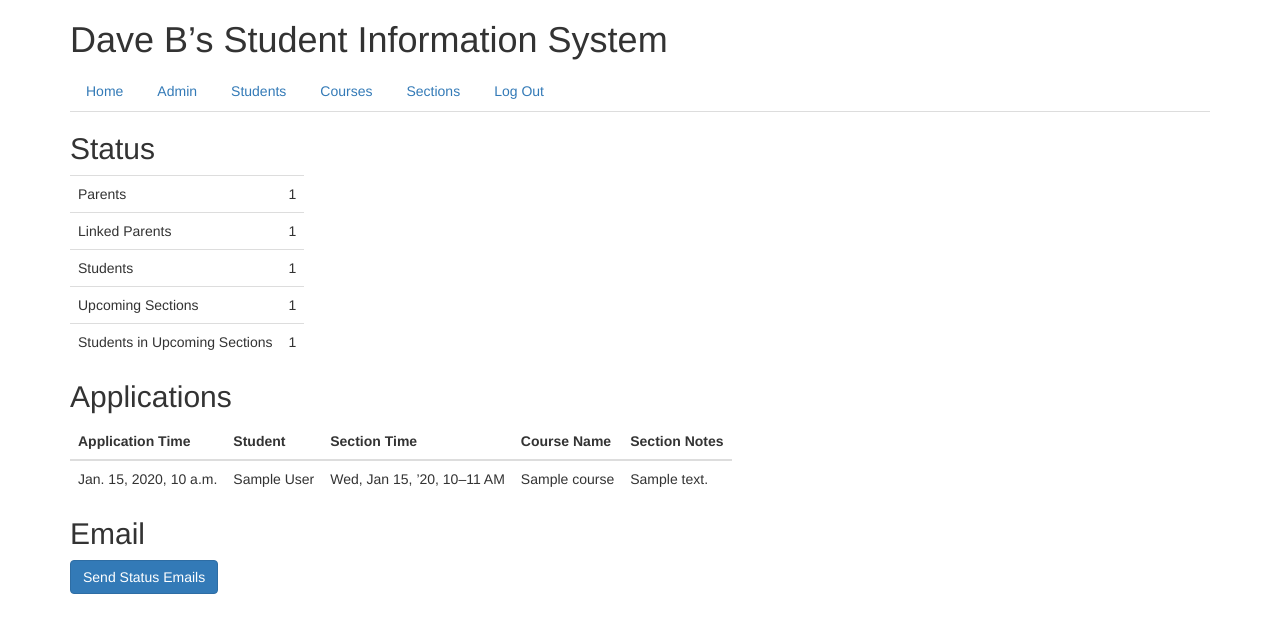
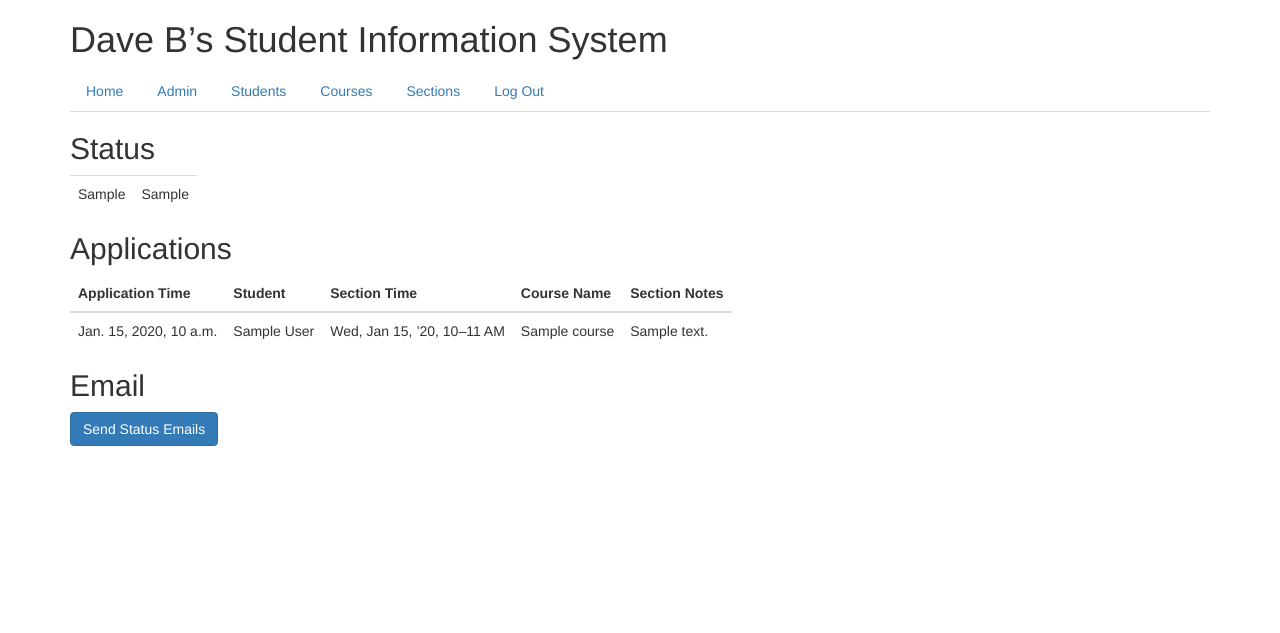
Before and after one commit to dcbriccetti/stusched, a Django app: template app/templates/app/admin.html in a window 1280 px wide. Shown: the top 633 px of the page. Run offline with Django 3.2, Linux system fonts and the light colour scheme; a user stored in the database is signed in; tables that the repository leaves empty hold one stand-in row (values such as "Sample post"); the template is opened without the code that fills it: values that come from a table or form of the project are taken from there, most other values are stand-ins (such as "Sample title", 1, 10 or a date in 2020); parts of the project's set-up code (start-up, migrations or seed data) failed here and were passed over; some libraries are stand-ins or nearby versions.

Commit message:
Simplify stats generation

```diff
--- a/app/templates/app/admin.html
+++ b/app/templates/app/admin.html
@@ -8,26 +8,12 @@
         <h2>Status</h2>
         <table class="table table-nonfluid">
             <tbody>
+            {% for row in status %}
                 <tr>
-                    <td>Parents</td>
-                    <td>{{ status.num_parents }}</td>
+                    <td>{{ row.0 }}</td>
+                    <td>{{ row.1 }}</td>
                 </tr>
-                <tr>
-                    <td>Linked Parents</td>
-                    <td>{{ status.num_linked_parents }}</td>
-                </tr>
-                <tr>
-                    <td>Students</td>
-                    <td>{{ status.num_students }}</td>
-                </tr>
-                <tr>
-                    <td>Upcoming Sections</td>
-                    <td>{{ status.num_upcoming_sections }}</td>
-                </tr>
-                <tr>
-                    <td>Students in Upcoming Sections</td>
-                    <td>{{ status.num_accepted_upcoming }}</td>
-                </tr>
+            {% endfor %}
             </tbody>
         </table>
 
```
Also changed, not shown: app/adminviews.py (+9 -9 lines).
